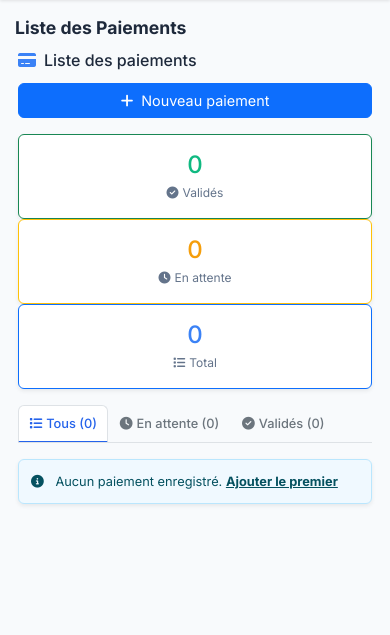
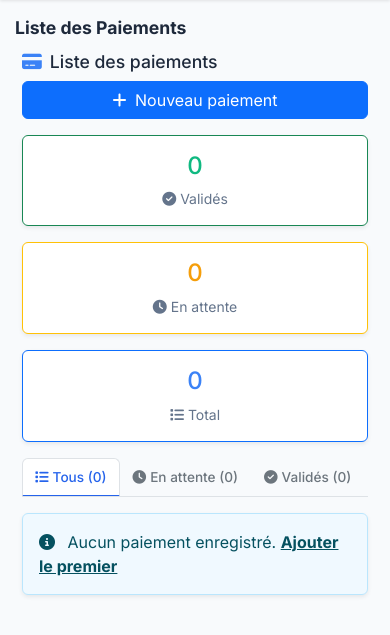
Before and after one commit to bouramadevweb/transport-system, a Django app: page /paiement-missions/ in a window 390 px wide. Shown: the part 60-695 px from the top of the page. Run offline with Django 5.2, Linux system fonts and the light colour scheme; the visitor is signed in with stand-in values (Sample User, id 1); data that the repository does not hold is empty; some libraries are stand-ins or nearby versions.

Commit message:
rendre responsive l'ensemble des tablette

```diff
--- a/transport/templates/transport/camions/camion_list.html
+++ b/transport/templates/transport/camions/camion_list.html
@@ -35,7 +35,7 @@
 
     <!-- Statistiques -->
     <div class="row mb-4">
-        <div class="col-md-4 col-sm-6 mb-3">
+        <div class="col-12 col-sm-6 col-md-4 mb-3">
             <div class="card border-primary shadow-sm h-100">
                 <div class="card-body text-center">
                     <i class="fas fa-truck fa-2x text-primary mb-2"></i>
--- a/transport/templates/transport/paiements-mission/paiement_mission_list.html
+++ b/transport/templates/transport/paiements-mission/paiement_mission_list.html
@@ -7,36 +7,36 @@
 {% block content %}
 <div class="container-fluid">
     <!-- Header -->
-    <div class="d-flex justify-content-between align-items-center mb-4">
+    <div class="d-flex flex-column flex-sm-row justify-content-between align-items-start align-items-sm-center gap-3 mb-4">
         <h2 class="mb-0"><i class="fas fa-credit-card text-primary me-2"></i>{{ title }}</h2>
-        <a href="{% url 'create_paiement_mission' %}" class="btn btn-primary">
+        <a href="{% url 'create_paiement_mission' %}" class="btn btn-primary w-100 w-sm-auto">
             <i class="fas fa-plus me-1"></i> Nouveau paiement
         </a>
     </div>
 
     <!-- Statistiques -->
-    <div class="row mb-4">
-        <div class="col-md-4">
-            <div class="card border-success shadow-sm">
-                <div class="card-body text-center">
-                    <h3 class="text-success mb-1">{{ paiements_valides.count }}</h3>
-                    <p class="text-muted mb-0"><i class="fas fa-check-circle me-1"></i>Validés</p>
+    <div class="row g-3 mb-4">
+        <div class="col-12 col-sm-6 col-lg-4">
+            <div class="card border-success shadow-sm h-100">
+                <div class="card-body text-center py-3">
+                    <h3 class="text-success mb-2">{{ paiements_valides.count }}</h3>
+                    <p class="text-muted mb-0 small"><i class="fas fa-check-circle me-1"></i>Validés</p>
                 </div>
             </div>
         </div>
-        <div class="col-md-4">
-            <div class="card border-warning shadow-sm">
-                <div class="card-body text-center">
-                    <h3 class="text-warning mb-1">{{ paiements_attente.count }}</h3>
-                    <p class="text-muted mb-0"><i class="fas fa-clock me-1"></i>En attente</p>
+        <div class="col-12 col-sm-6 col-lg-4">
+            <div class="card border-warning shadow-sm h-100">
+                <div class="card-body text-center py-3">
+                    <h3 class="text-warning mb-2">{{ paiements_attente.count }}</h3>
+                    <p class="text-muted mb-0 small"><i class="fas fa-clock me-1"></i>En attente</p>
                 </div>
             </div>
         </div>
-        <div class="col-md-4">
-            <div class="card border-primary shadow-sm">
-                <div class="card-body text-center">
-                    <h3 class="text-primary mb-1">{{ paiements.count }}</h3>
-                    <p class="text-muted mb-0"><i class="fas fa-list me-1"></i>Total</p>
+        <div class="col-12 col-sm-6 col-lg-4">
+            <div class="card border-primary shadow-sm h-100">
+                <div class="card-body text-center py-3">
+                    <h3 class="text-primary mb-2">{{ paiements.count }}</h3>
+                    <p class="text-muted mb-0 small"><i class="fas fa-list me-1"></i>Total</p>
                 </div>
             </div>
         </div>
@@ -334,23 +334,11 @@
     @media (max-width: 576px) {
         /* En-têtes et titres */
         h2 {
-            font-size: 1rem !important;
+            font-size: 1.1rem !important;
         }
 
         h3 {
-            font-size: 1.25rem !important;
-        }
-
-        /* Boutons et layout principal */
-        .d-flex.justify-content-between {
-            flex-direction: column;
-            gap: 0.75rem;
-            align-items: stretch !important;
-        }
-
-        .d-flex.justify-content-between .btn {
-            width: 100%;
-            font-size: 0.9rem;
+            font-size: 1.5rem !important;
         }
 
         /* Navigation par onglets */
@@ -367,84 +355,54 @@
 
         .nav-tabs .nav-link {
             white-space: nowrap;
-            font-size: 0.8rem;
-            padding: 0.5rem 0.65rem;
-        }
-
-        /* Cartes de statistiques */
-        .row.mb-4 {
-            margin-bottom: 1rem !important;
-        }
-
-        .card-body {
-            padding: 1rem !important;
-        }
-
-        .card-body p {
-            font-size: 0.75rem !important;
-            margin-bottom: 0 !important;
+            font-size: 0.85rem;
+            padding: 0.5rem 0.75rem;
         }
 
         /* Tables */
         .table {
-            font-size: 0.75rem !important;
+            font-size: 0.8rem !important;
         }
 
         .table th {
-            font-size: 0.7rem !important;
-            padding: 0.5rem 0.3rem !important;
+            font-size: 0.75rem !important;
+            padding: 0.5rem 0.4rem !important;
         }
 
         .table td {
-            padding: 0.5rem 0.3rem !important;
-        }
-
-        .table th i,
-        .table td i {
-            font-size: 0.8rem;
+            padding: 0.5rem 0.4rem !important;
         }
 
         /* Badges */
         .badge {
-            font-size: 0.65rem !important;
-            padding: 0.25em 0.5em !important;
+            font-size: 0.7rem !important;
+            padding: 0.3em 0.6em !important;
         }
 
         /* Groupes de boutons dans les tables */
         .btn-group {
             display: flex;
             flex-direction: column;
-            gap: 3px;
+            gap: 4px;
             width: 100%;
         }
 
         .btn-group .btn {
             margin: 0 !important;
             width: 100%;
-            font-size: 0.75rem;
-            padding: 0.25rem 0.4rem;
+            font-size: 0.8rem;
+            padding: 0.35rem 0.5rem;
         }
 
         /* Textes dans les cellules */
-        .table strong {
-            font-size: 0.75rem;
-        }
-
-        .table small,
-        .text-muted {
-            font-size: 0.65rem !important;
-        }
-
-        /* Alertes */
-        .alert {
-            font-size: 0.8rem !important;
-            padding: 0.75rem !important;
+        .table small {
+            font-size: 0.7rem !important;
         }
 
         /* Container */
         .container-fluid {
-            padding-left: 0.5rem !important;
-            padding-right: 0.5rem !important;
+            padding-left: 0.75rem !important;
+            padding-right: 0.75rem !important;
         }
     }
 </style>
```
Also changed, not shown: transport/templates/transport/affectations/affectation_list.html (+4 -4 lines), transport/templates/transport/missions/mission_list.html (+8 -8 lines), transport/templates/transport/prestations/prestation_transport_list.html (+4 -4 lines), transport/templates/transport/statistiques/tableau_bord.html (+12 -12 lines).
